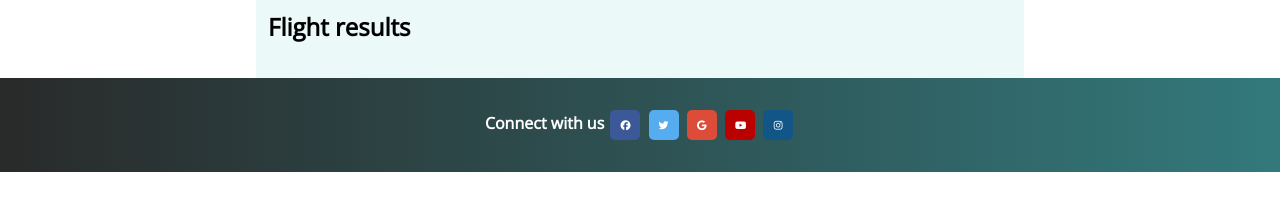
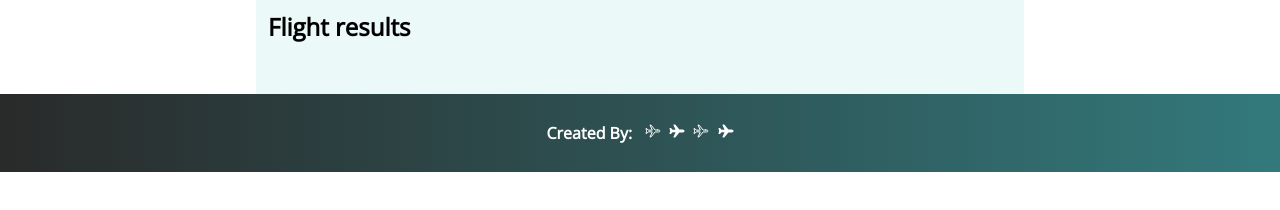
Before and after one commit to anaumov1/Destination-Unknown, a plain HTML site: page index.html in a window 1280 px wide. Shown: the part 628-838 px from the top of the page. Drawn offline with nearby package versions, Linux system fonts and the light colour scheme.

Commit message:
github profile links

```diff
--- a/index.html
+++ b/index.html
@@ -158,12 +158,20 @@
         <div class="column is-full">
             <footer class="footer-info-2 columns footer">
                 <div class="column is-full is-size-6 has-text-weight-semibold contact has-text-centered">
-                    Connect with us
-                    <a href="#" class="fa fa-facebook"></a>
+                    Created By: &nbsp;
+
+
+                    <a href=https://github.com/anaumov1 ><ion-icon name="airplane-outline">Alex Naumov</ion-icon></a>&nbsp;
+                    <a href=https://github.com/AdamKMcCoy ><ion-icon name="airplane">Adam McCoy</ion-icon></a>&nbsp;
+                    <a href=https://github.com/fizzaaz ><ion-icon name="airplane-outline">Fizzaaz</ion-icon></a>&nbsp;
+                    <a href=https://github.com/JSheleg><ion-icon name="airplane">Jessica Sheleg</ion-icon></a>
+
+
+                    <!-- <a href="#" class="fa fa-facebook"></a>
                     <a href="#" class="fa fa-twitter"></a>
                     <a href="#" class="fa fa-google"></a>
                     <a href="#" class="fa fa-youtube"></a>
-                    <a href="#" class="fa fa-instagram"></a>
+                    <a href="#" class="fa fa-instagram"></a> -->
                 </div>
             </footer>
         </div>
```
